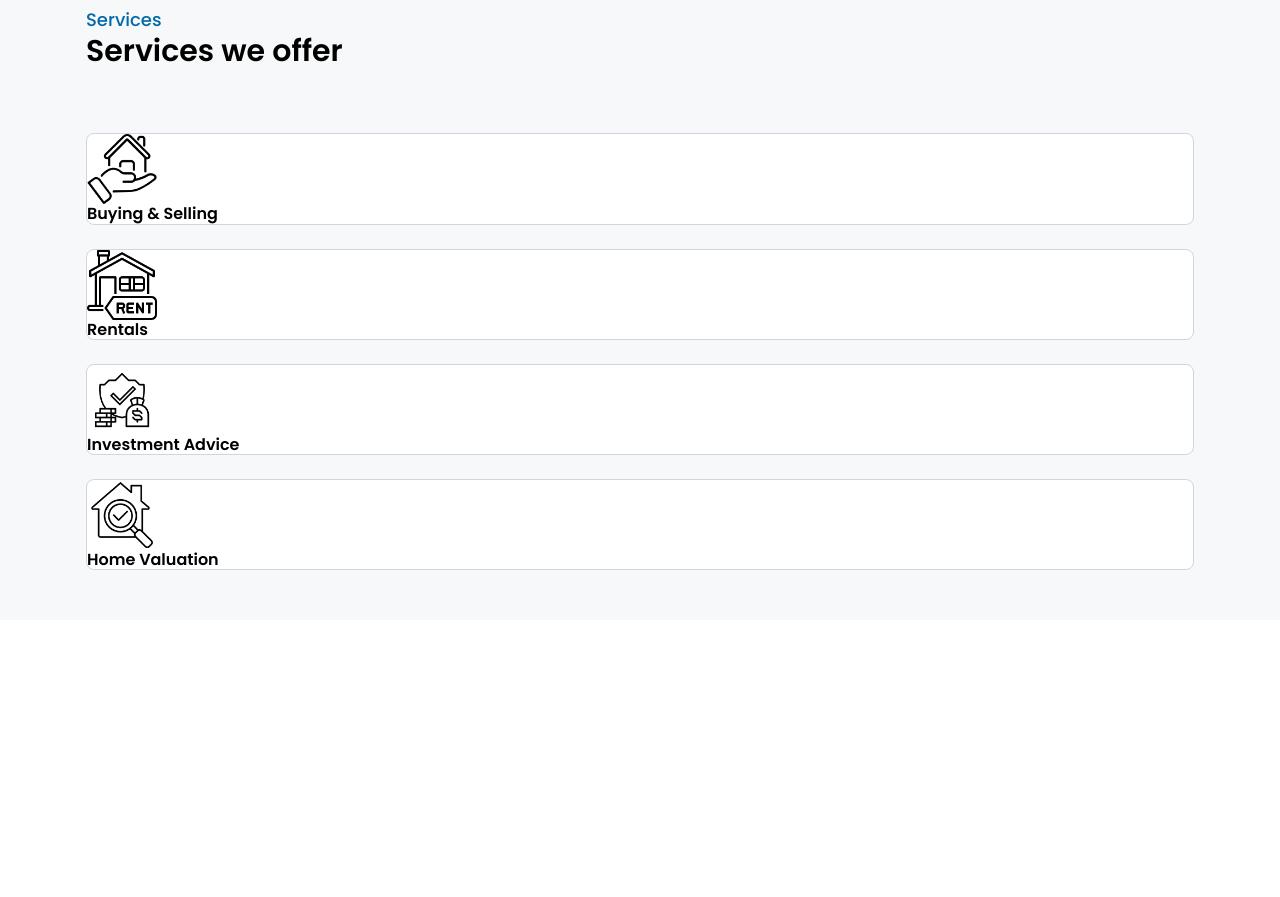
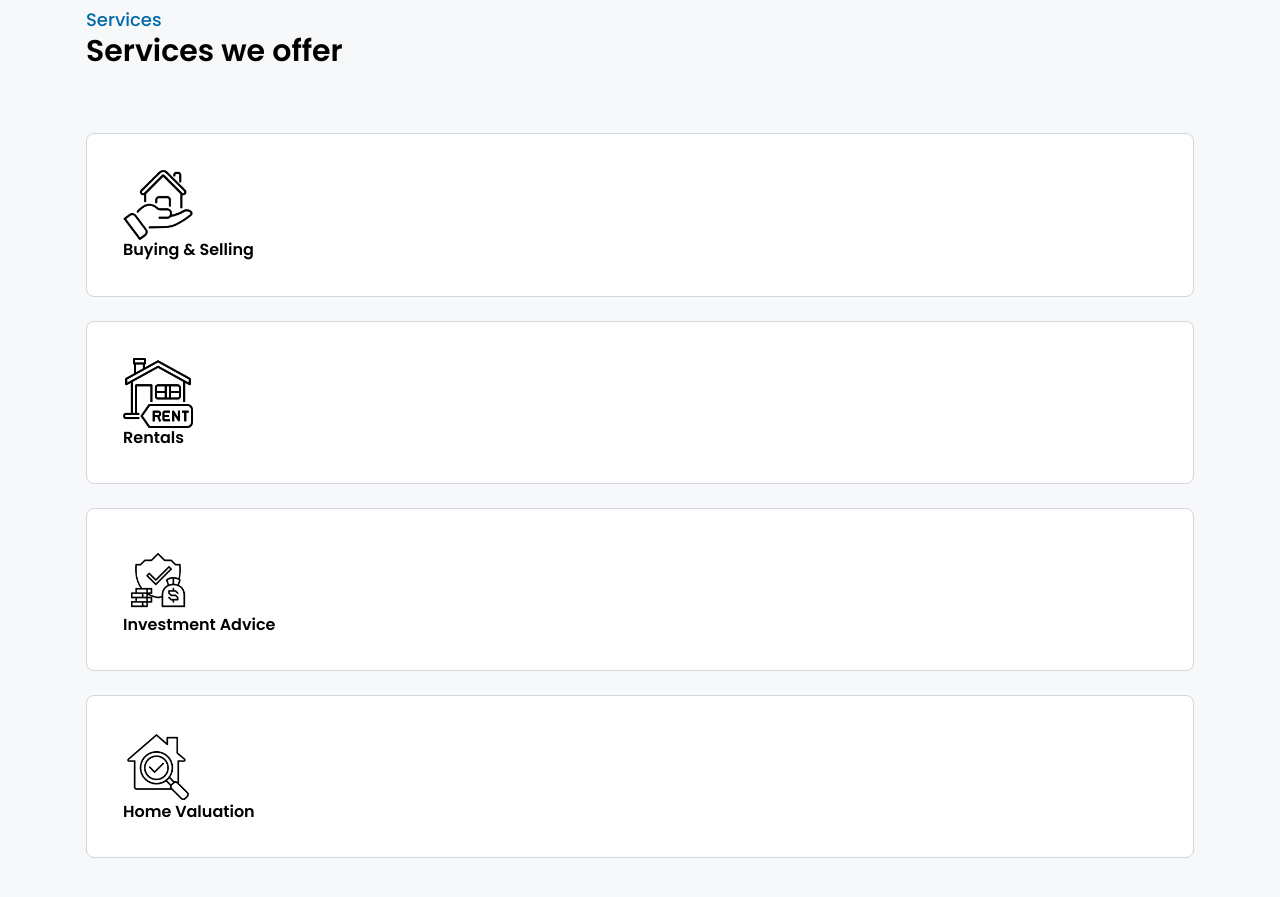
Before and after one commit to Blu-dev24/Real-Estate-Project, a React (Vite) app: page / in a window 1280 px wide. Shown: the part 1660-2557 px from the top of the page. Before the commit the page ends 2280 px from the top, so only its background shows below. Built offline with nearby package versions, Linux system fonts and the light colour scheme.

Commit message:
changed padding

```diff
--- a/src/components/Services.jsx
+++ b/src/components/Services.jsx
@@ -15,12 +15,13 @@ const Services = () => {
                 {ServicesCardItem.map(item=>(
 
                     // card
-                    <div className="border border-gray-300 .p-[36px] rounded-lg bg-white hover:border-sky-400 transition">
-                        <div className="">
-                            <img src={item.icon} alt={item.title} width={70} height={70}/>
-                        </div>
-                        <h4 className=''>{item.title}</h4>
+                    <div className="border border-gray-300 p-9 rounded-lg bg-white hover:border-sky-400 transition">
+                    <div>
+                      <img src={item.icon} alt={item.title} width={70} height={70} />
                     </div>
+                    <h4>{item.title}</h4>
+                  </div>
+
 
                 ))}
             </ul>
```
